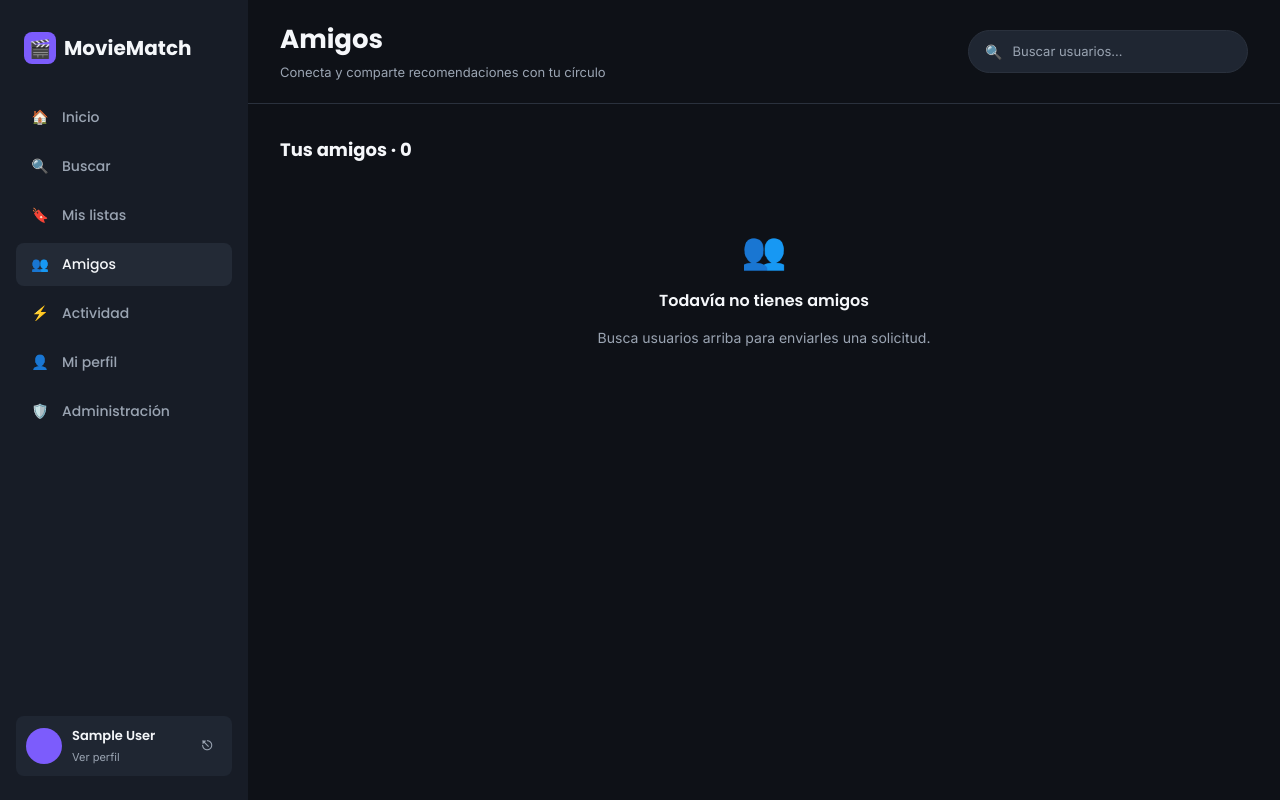
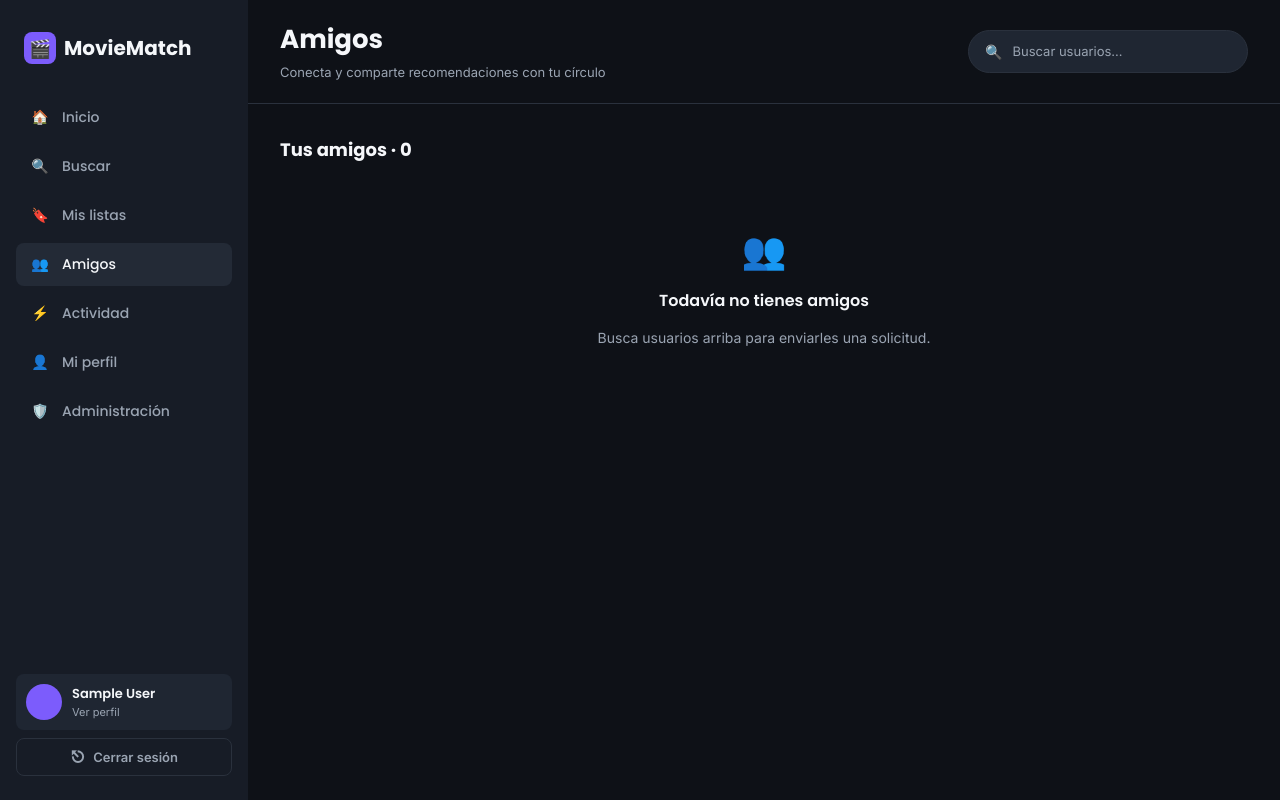
Before and after one commit to Dev-Mao/moviematch, a Django app: page /amigos/ in a window 1280 px wide. Run offline with Django 5.2, Linux system fonts and the light colour scheme; the visitor is signed in with stand-in values (Sample User, id 1); data comes from the database, SQL or seed files in the repository.

Commit message:
feat(ui): make logout a clear labeled button in the sidebar

```diff
--- a/static/css/moviematch.css
+++ b/static/css/moviematch.css
@@ -207,6 +207,12 @@ img {
 .avatar--sm { width: 36px; height: 36px; font-size: 13px; }
 .avatar--lg { width: 80px; height: 80px; font-size: 30px; }
 
+.user-panel {
+  display: flex;
+  flex-direction: column;
+  gap: 8px;
+}
+
 .user-card {
   display: flex;
   align-items: center;
@@ -214,6 +220,13 @@ img {
   padding: 10px;
   border-radius: var(--radius-s);
   background: var(--card-elevated);
+  text-decoration: none;
+  color: inherit;
+  transition: background 0.15s ease;
+}
+
+.user-card:hover {
+  background: var(--card-hover, rgba(255, 255, 255, 0.06));
 }
 
 .user-card__name {
@@ -223,8 +236,38 @@ img {
 }
 
 .user-card__link {
+  display: block;
   font-size: 11px;
   color: var(--muted-foreground);
+}
+
+.btn-logout {
+  display: flex;
+  align-items: center;
+  justify-content: center;
+  gap: 8px;
+  width: 100%;
+  padding: 10px 12px;
+  border: 1px solid var(--border);
+  border-radius: var(--radius-s);
+  background: transparent;
+  color: var(--muted-foreground);
+  font-family: var(--font-body);
+  font-size: 13px;
+  font-weight: 600;
+  cursor: pointer;
+  transition: background 0.15s ease, color 0.15s ease, border-color 0.15s ease;
+}
+
+.btn-logout:hover {
+  background: rgba(239, 68, 68, 0.12);
+  border-color: rgba(239, 68, 68, 0.5);
+  color: #f87171;
+}
+
+.btn-logout__icon {
+  font-size: 16px;
+  line-height: 1;
 }
 
 /* ---------------------------------------------------------------- Botones */
--- a/templates/base.html
+++ b/templates/base.html
@@ -26,16 +26,20 @@
     <div class="nav-spacer"></div>
 
     {% if user.is_authenticated %}
-      <div class="user-card">
-        <div class="avatar avatar--sm">{{ user.perfil.iniciales }}</div>
-        <div class="grow">
-          <div class="user-card__name">{{ user.get_full_name|default:user.username }}</div>
-          <a href="{% url 'accounts:perfil' %}" class="user-card__link">Ver perfil</a>
-        </div>
+      <div class="user-panel">
+        <a href="{% url 'accounts:perfil' %}" class="user-card">
+          <div class="avatar avatar--sm">{{ user.perfil.iniciales }}</div>
+          <div class="grow">
+            <div class="user-card__name">{{ user.get_full_name|default:user.username }}</div>
+            <span class="user-card__link">Ver perfil</span>
+          </div>
+        </a>
         <form method="post" action="{% url 'accounts:logout' %}">
           {% csrf_token %}
-          <button type="submit" class="btn btn--sm btn--outline" title="Cerrar sesión"
-                  style="padding:6px 10px;border:none;background:transparent;color:var(--muted-foreground)">⎋</button>
+          <button type="submit" class="btn-logout">
+            <span class="btn-logout__icon" aria-hidden="true">⎋</span>
+            <span>Cerrar sesión</span>
+          </button>
         </form>
       </div>
     {% endif %}
```
